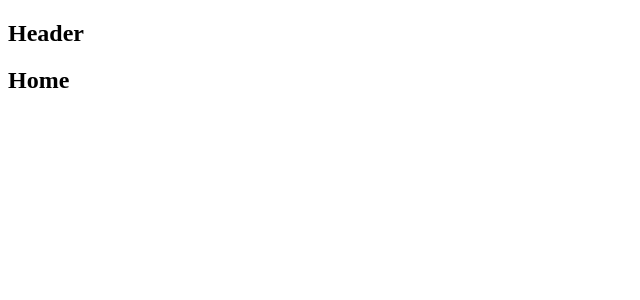
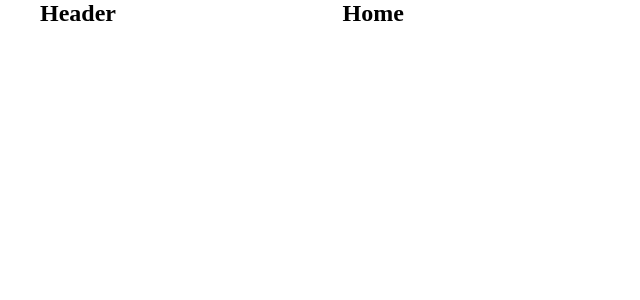
Before and after one commit to cunderhill17/industry-night-cms, a React (Vite) app in the folder cms/: page / in a window 1280 px wide. Shown: the top 300 px of the page, without its empty margins (0-640 px from the left). Built offline with nearby package versions, Linux system fonts and the light colour scheme.

Commit message:
style: add grid styles to header and main tags & import main.scss file into main.jsx

```diff
--- a/cms/src/App.jsx
+++ b/cms/src/App.jsx
@@ -5,9 +5,9 @@ import Header from './components/Header';
 
 function AppLayout() {
     return (
-        <div>
+        <div className='grid-con'>
             <Header/>
-            <main>
+            <main className='col-span-full md:col-span-5 lg:col-span-9'>
                 <Outlet/>
             </main>
         </div>
--- a/cms/src/components/Header.jsx
+++ b/cms/src/components/Header.jsx
@@ -1,6 +1,6 @@
 export default function Header() {
     return (
-        <section>
+        <section className="col-span-full md:col-span-3 lg:col-span-3">
             <h1>Header</h1>
         </section>
     )
--- a/cms/src/main.jsx
+++ b/cms/src/main.jsx
@@ -1,6 +1,7 @@
 import { StrictMode } from 'react'
 import { createRoot } from 'react-dom/client'
 import App from './App.jsx'
+import './styling/main.scss';
 
 createRoot(document.getElementById('root')).render(
   <StrictMode>
```
